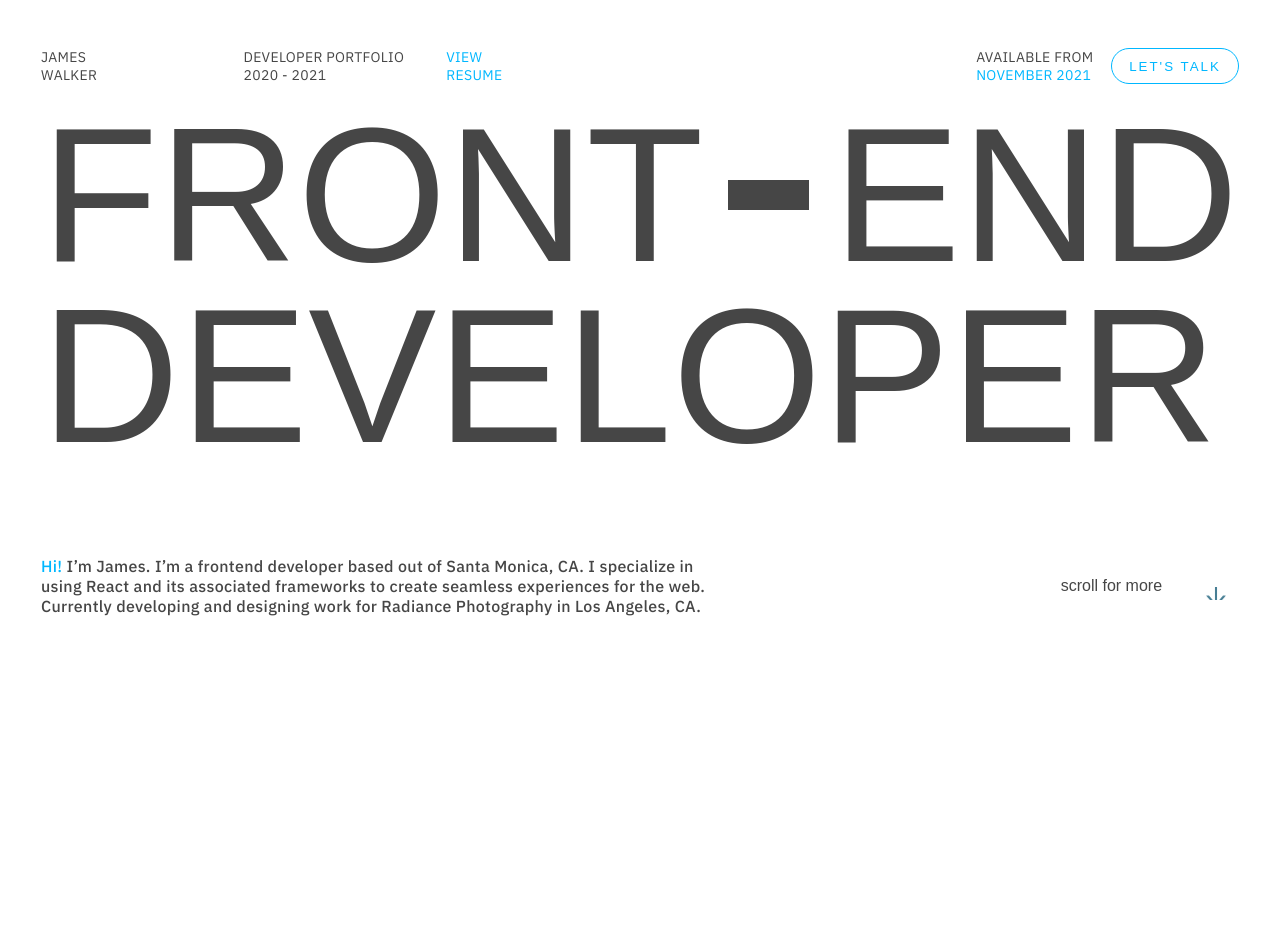
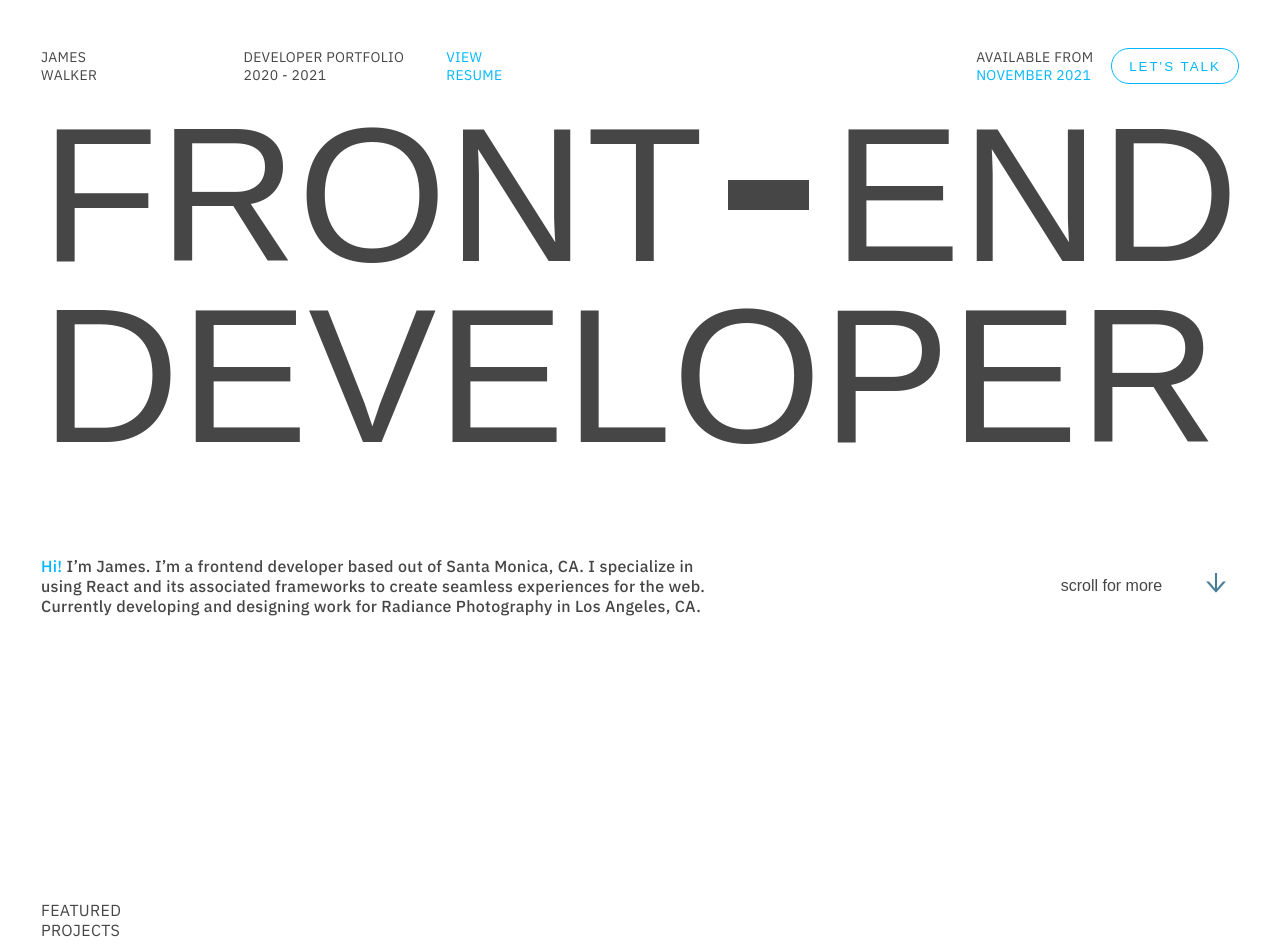
Before and after one commit to jamesMAwalker/jw-portfolio-next, a Next.js app: page / in a window 1280 px wide. Shown: the top 952 px of the page. Built offline with nearby package versions, Linux system fonts and the light colour scheme; grey boxes are pictures that could not be loaded; a web font is replaced by a local one.

Commit message:
Add back project list.

```diff
--- a/pages/index.js
+++ b/pages/index.js
@@ -72,7 +72,7 @@ export default function Home({ projects }) {
       <main className={content}>
         <TopNav />
         <Hero />
-        {/* <ProjectList projects={projects} /> */}
+        <ProjectList projects={projects} />
         <TechStack />
         <Writing />
         <Contact />
```
